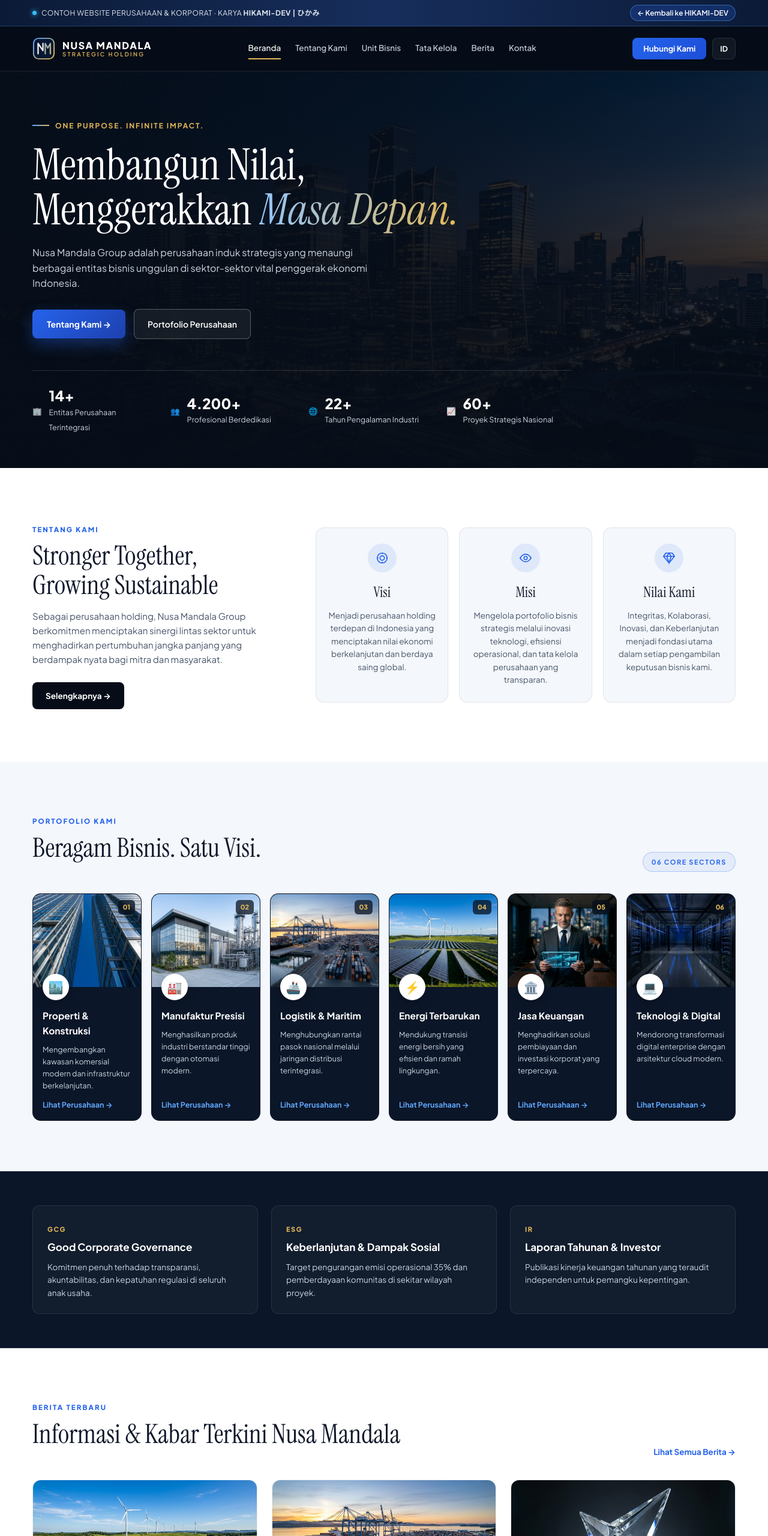
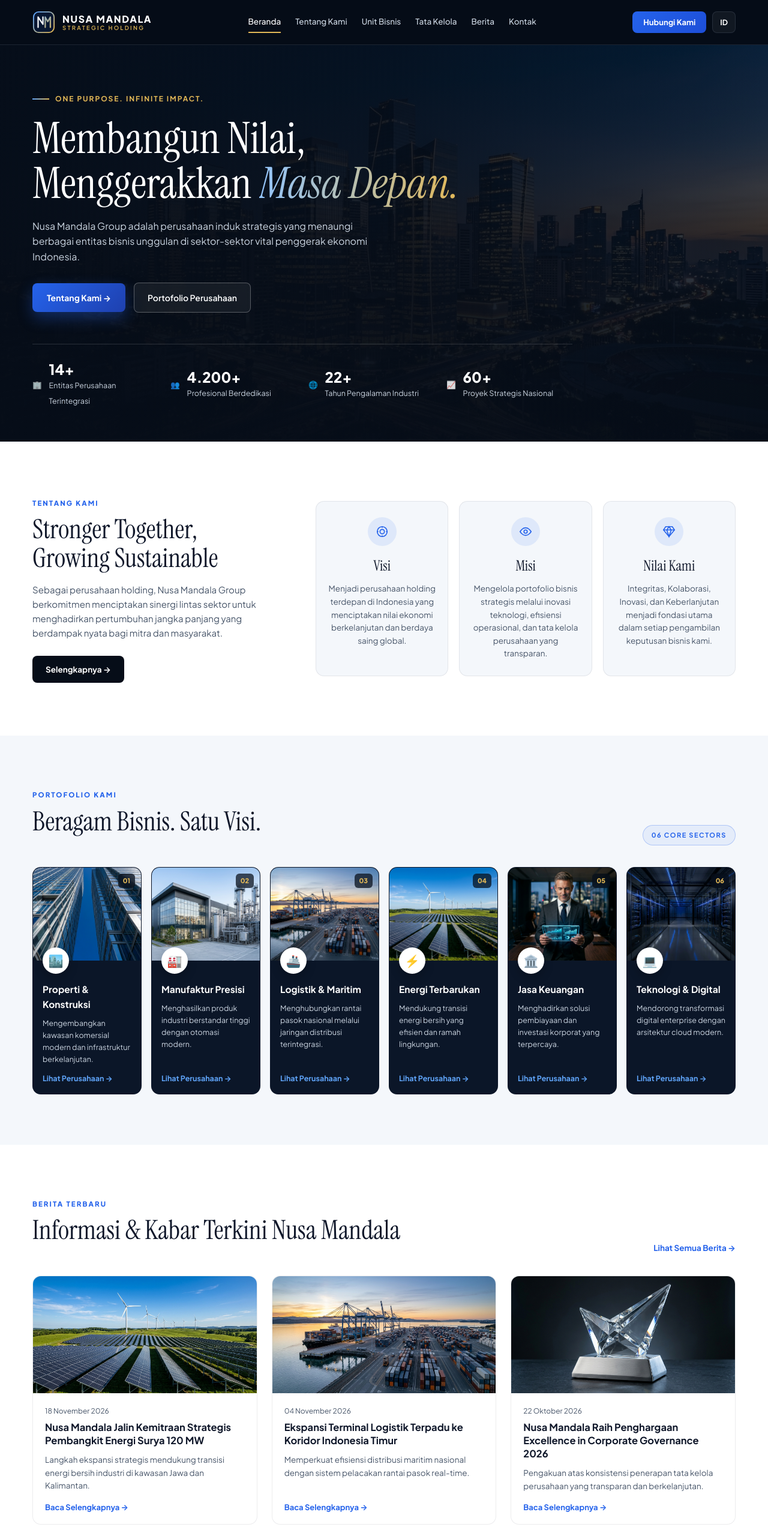
Before and after one commit to muhammadarifulhikami-eng/nusa-mandala-group, a plain HTML site: page index.html in a window 1280 px wide. Shown: the top 2560 px of the page at 60% size. Drawn offline with Linux system fonts and the light colour scheme.

Commit message:
Align Nusa Mandala Group layout closely with reference and make assets self-contained

```diff
--- a/index.html
+++ b/index.html
@@ -8,7 +8,7 @@
     name="description"
     content="Nusa Mandala Group adalah perusahaan induk strategis yang menaungi sektor properti, manufaktur, logistik, energi terbarukan, jasa keuangan, dan teknologi di Indonesia. Showcase resmi karya HIKAMI-DEV | ひかみ."
   />
-  <link rel="icon" type="image/png" href="../../assets/favicon-h.png" />
+  <link rel="icon" type="image/png" href="assets/favicon-h.png" />
   <link rel="preconnect" href="https://fonts.googleapis.com" />
   <link rel="preconnect" href="https://fonts.gstatic.com" crossorigin />
   <link
@@ -18,17 +18,6 @@
   <link rel="stylesheet" href="styles.css" />
 </head>
 <body>
-  <!-- HIKAMI-DEV Showcase Ribbon -->
-  <div class="hikami-showcase-bar">
-    <div class="container showcase-bar-inner">
-      <div class="showcase-bar-left">
-        <span class="showcase-dot" aria-hidden="true"></span>
-        <span data-i18n="bar.label">CONTOH WEBSITE PERUSAHAAN &amp; KORPORAT · KARYA <strong>HIKAMI-DEV | ひかみ</strong></span>
-      </div>
-      <a href="../../index.html" class="showcase-back-link" data-i18n="bar.back">← Kembali ke HIKAMI-DEV</a>
-    </div>
-  </div>
-
   <!-- Corporate Navbar -->
   <header class="corp-header" id="corpHeader">
     <div class="container header-inner">
@@ -150,7 +139,7 @@
           <p class="about-copy" data-i18n="about.desc">
             Sebagai perusahaan holding, Nusa Mandala Group berkomitmen menciptakan sinergi lintas sektor untuk menghadirkan pertumbuhan jangka panjang yang berdampak nyata bagi mitra dan masyarakat.
           </p>
-          <a href="#governance" class="btn-dark-solid" data-i18n="about.btn">Selengkapnya →</a>
+          <a href="#portfolio" class="btn-dark-solid" data-i18n="about.btn">Selengkapnya →</a>
         </div>
 
         <div class="pillars-grid">
@@ -290,27 +279,6 @@
       </div>
     </section>
 
-    <!-- GOVERNANCE HIGHLIGHT STRIP -->
-    <section class="section-governance" id="governance">
-      <div class="container gov-grid">
-        <div class="gov-card">
-          <span class="gov-num">GCG</span>
-          <h3 data-i18n="gov1.title">Good Corporate Governance</h3>
-          <p data-i18n="gov1.desc">Komitmen penuh terhadap transparansi, akuntabilitas, dan kepatuhan regulasi di seluruh anak usaha.</p>
-        </div>
-        <div class="gov-card">
-          <span class="gov-num">ESG</span>
-          <h3 data-i18n="gov2.title">Keberlanjutan &amp; Dampak Sosial</h3>
-          <p data-i18n="gov2.desc">Target pengurangan emisi operasional 35% dan pemberdayaan komunitas di sekitar wilayah proyek.</p>
-        </div>
-        <div class="gov-card">
-          <span class="gov-num">IR</span>
-          <h3 data-i18n="gov3.title">Laporan Tahunan &amp; Investor</h3>
-          <p data-i18n="gov3.desc">Publikasi kinerja keuangan tahunan yang teraudit independen untuk pemangku kepentingan.</p>
-        </div>
-      </div>
-    </section>
-
     <!-- NEWS SECTION -->
     <section class="section-news" id="news">
       <div class="container">
@@ -430,7 +398,7 @@
     <div class="container footer-bottom">
       <span>© 2026 Nusa Mandala Group (Showcase Demo). All Rights Reserved.</span>
       <span class="hikami-credit">
-        Crafted by <a href="https://dev.hikami.my.id" target="_blank" rel="noopener noreferrer">HIKAMI-DEV | ひかみ</a>
+        Design by <a href="https://dev.hikami.my.id" target="_blank" rel="noopener noreferrer">HIKAMI-DEV | ひかみ</a>
       </span>
     </div>
   </footer>
```
Also changed, not shown: assets/favicon-h.png (added).
